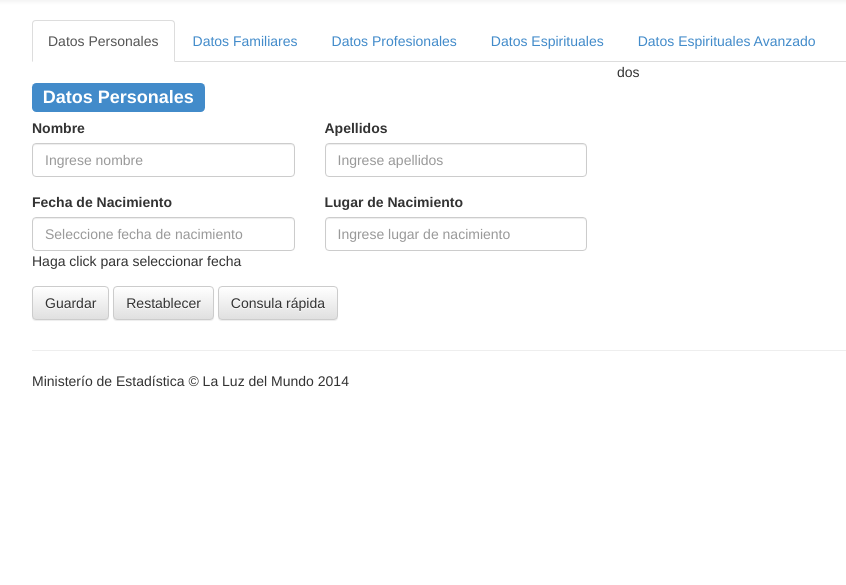
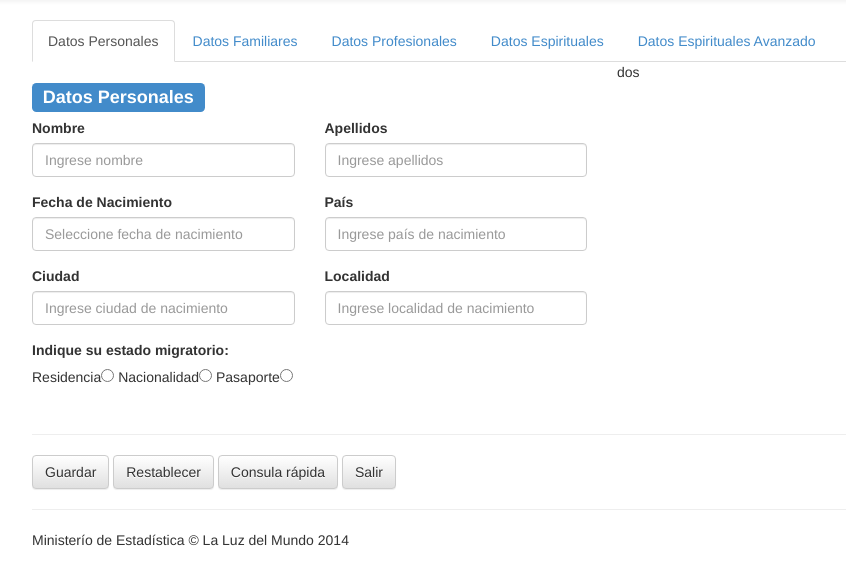
Before and after one commit to mitosu/estadistica-madrid-application, a PHP site: page /main.php in a window 1280 px wide. Shown: the part 102-687 px from the top of the page, without its empty margins (38-884 px from the left). Run offline with PHP 8.4, Linux system fonts and the light colour scheme.

Commit message:
Formulario con comprobación de estado migratorio, aparece un nuevo input si se selecciona el radio nacionalidad.

```diff
--- a/css/main.css
+++ b/css/main.css
@@ -44,3 +44,11 @@
 option{
     color: #000;
 }
+
+#txtnacionalidad{
+    visibility: hidden;
+}
+
+#lblnacionalidad{
+    visibility: hidden;
+}
--- a/main.php
+++ b/main.php
@@ -25,21 +25,37 @@
         <link rel="stylesheet" href="css/bootstrap-theme.min.css">
         <link rel="stylesheet" href="css/main.css">
         <script>
-            $(document).ready(function(){
+            $(document).ready(function() {
                 $("#fecha_nacimiento").datepicker(
                         {
                             dateFormat: "dd/mm/yy",
-                            dayNames: ["Domingo","Lunes","Martes","Miercoles","Jueves","Viernes","Sabádo"],
-                            dayNamesMin: ["Dom","Lun","Mar","Mie","Jue","Vie","Sab"],
-                            monthNames: [ "Enero", "Febrero", "Marzo", "Abril", "Mayo", "Junio", "Julio", "Agosto", "Septiembre", "Octubre", "Noviembre", "Diciembre"],
+                            dayNames: ["Domingo", "Lunes", "Martes", "Miercoles", "Jueves", "Viernes", "Sabádo"],
+                            dayNamesMin: ["Dom", "Lun", "Mar", "Mie", "Jue", "Vie", "Sab"],
+                            monthNames: ["Enero", "Febrero", "Marzo", "Abril", "Mayo", "Junio", "Julio", "Agosto", "Septiembre", "Octubre", "Noviembre", "Diciembre"],
                             changeMonth: true,
                             changeYear: true,
                             yearRange: '-100:+0',
-                            monthNamesShort: ["Ene","Feb","Mar","Abr","May","Jun","Jul","Ago","Sep","Oct","Nov","Dic"],
-                            appendText: 'Haga click para seleccionar fecha',
+                            monthNamesShort: ["Ene", "Feb", "Mar", "Abr", "May", "Jun", "Jul", "Ago", "Sep", "Oct", "Nov", "Dic"],
                             showAnim: 'slideDown'
                         }
                 );
+                $(document).on('mousemove',function(){
+                    var rdo = $("input[name='rdestadomigratorio']:checked").val();
+                    if(rdo === "2"){
+                        $('#lblnacionalidad').css('visibility','visible');
+                        $('#txtnacionalidad').css('visibility','visible');
+                    }
+                    else{
+                        $('#lblnacionalidad').css('visibility','hidden');
+                        $('#txtnacionalidad').css('visibility','hidden');
+                    }
+                });
+                $('#txtnacionalidad').click(function(){
+                    $('#txtnacionalidad').popover('show');
+                });
+                $('#txtnacionalidad').focusout(function(){
+                    $('#txtnacionalidad').popover('hide');
+                });
             });
         </script>
         <script src="js/vendor/modernizr-2.6.2-respond-1.1.0.min.js"></script>
@@ -151,9 +167,10 @@
         </nav>
 
         <div class="container container-aplication">
-            <!-- Formulario de Altas -->
             <div class="row">
                 <div class="col-md-12">
+                    <!-- Formulario de Altas -->
+                    <form role="form">
                         <!-- Nav tabs -->
                         <ul class="nav nav-tabs">
                             <li class="active"><a href="#datos_personales" data-toggle="tab">Datos Personales</a></li>
@@ -162,24 +179,22 @@
                             <li><a href="#datos_espirituales" data-toggle="tab">Datos Espirituales</a></li>
                             <li><a href="#datos_espirituales_avanzados" data-toggle="tab">Datos Espirituales Avanzado</a></li>
                         </ul>
-
                         <!-- Tab panes -->
                         <div class="tab-content">
                             <div class="tab-pane fade in active" id="datos_personales">
                                 <div class="row">
                                     <div class="col-md-6">
                                         <h3><span class="label label-primary">Datos Personales</span></h3>
-                                    <form role="form">
-                                        <p>
+                                        <p></p>
                                         <div class="form-group">
                                             <div class="row">
                                                 <div class="col-md-6">
                                                     <label for="nombre">Nombre</label>
-                                                    <input type="text" class="form-control" id="nombre" placeholder="Ingrese nombre">
+                                                    <input type="text" class="form-control" id="nombre" name="txtnombre" placeholder="Ingrese nombre">
                                                 </div>
                                                 <div class="col-md-6">
                                                     <label for="apellidos">Apellidos</label>
-                                                    <input type="text" class="form-control" id="nombre" placeholder="Ingrese apellidos ">
+                                                    <input type="text" class="form-control" id="apellidos" name="txtapellidos" placeholder="Ingrese apellidos ">
                                                 </div>
                                             </div>
                                         </div>
@@ -187,19 +202,40 @@
                                             <div class="row">
                                                 <div class="col-md-6">
                                                     <label for="fecha_nacimiento">Fecha de Nacimiento</label>
-                                                    <input type="text" class="form-control" id="fecha_nacimiento" placeholder="Seleccione fecha de nacimiento">
+                                                    <input type="text" class="form-control" id="fecha_nacimiento" name="txtfecna" placeholder="Seleccione fecha de nacimiento">
                                                 </div>
                                                 <div class="col-md-6">
-                                                    <label for="apellidos">Lugar de Nacimiento</label>
-                                                    <input type="text" class="form-control" id="nombre" placeholder="Ingrese lugar de nacimiento ">
+                                                    <label for="pais">País</label>
+                                                    <input type="text" class="form-control" id="pais" name="txtpaisnac" placeholder="Ingrese país de nacimiento ">
                                                 </div>
                                             </div>
                                         </div>
-                                        <button type="submit" class="btn btn-default">Guardar</button>
-                                        <button type="reset" class="btn btn-default">Restablecer</button>
-                                        <button type="button" class="btn btn-default">Consula rápida</button>
-                                        </p>
-                                    </form>
+                                        <div class="form-group">
+                                            <div class="row">
+                                                <div class="col-md-6">
+                                                    <label for="ciudad">Ciudad</label>
+                                                    <input type="text" class="form-control" id="ciudad" name="txtciudadnac" placeholder="Ingrese ciudad de nacimiento ">
+                                                </div>
+                                                <div class="col-md-6">
+                                                    <label for="localidad">Localidad</label>
+                                                    <input type="text" class="form-control" id="localidad" name="txtlocalidadnac" placeholder="Ingrese localidad de nacimiento ">
+                                                </div>
+                                            </div>
+                                        </div>
+                                        <div class="form-group">
+                                            <div class="row">
+                                                <div class="col-md-6">
+                                                    <label for="estado_migratorio">Indique su estado migratorio: </label>
+                                                    Residencia<input type="radio"  id="estado_migratorio_residencia" name="rdestadomigratorio" value="1">
+                                                    Nacionalidad<input type="radio"  id="estado_migratorio_nacionalidad" name="rdestadomigratorio" value="2">
+                                                    Pasaporte<input type="radio"  id="estado_migratorio_pasaporte" name="rdestadomigratorio" value="3">
+                                                </div>
+                                                <div class="col-md-6">
+                                                    <label id="lblnacionalidad" for="nacionalidad">Nacionalidad</label>
+                                                    <input type="text" class="form-control" id="txtnacionalidad" name="txtnacionalidad" placeholder="Ingrese la nacionalidad" data-toggle="popover" data-placement="right" data-content="Si tiene más nacionalidades, escribalas separadas por coma.">
+                                                </div>
+                                            </div>
+                                        </div>
                                     </div>
                                     <div class="col-md-6">
                                         dos
@@ -219,7 +255,16 @@
                                 Datos Espirituales
                             </div>
                         </div>
-
+                        <hr>
+                        <div class="row">
+                            <div class="col-md-12">
+                                <button type="submit" class="btn btn-default">Guardar</button>
+                                <button type="reset" class="btn btn-default">Restablecer</button>
+                                <button type="button" class="btn btn-default">Consula rápida</button>
+                                <button type="button" class="btn btn-default">Salir</button>
+                            </div>
+                        </div>
+                    </form>
                 </div>
             </div>
 
```
Lines whose indentation alone changed are shown as unchanged.
